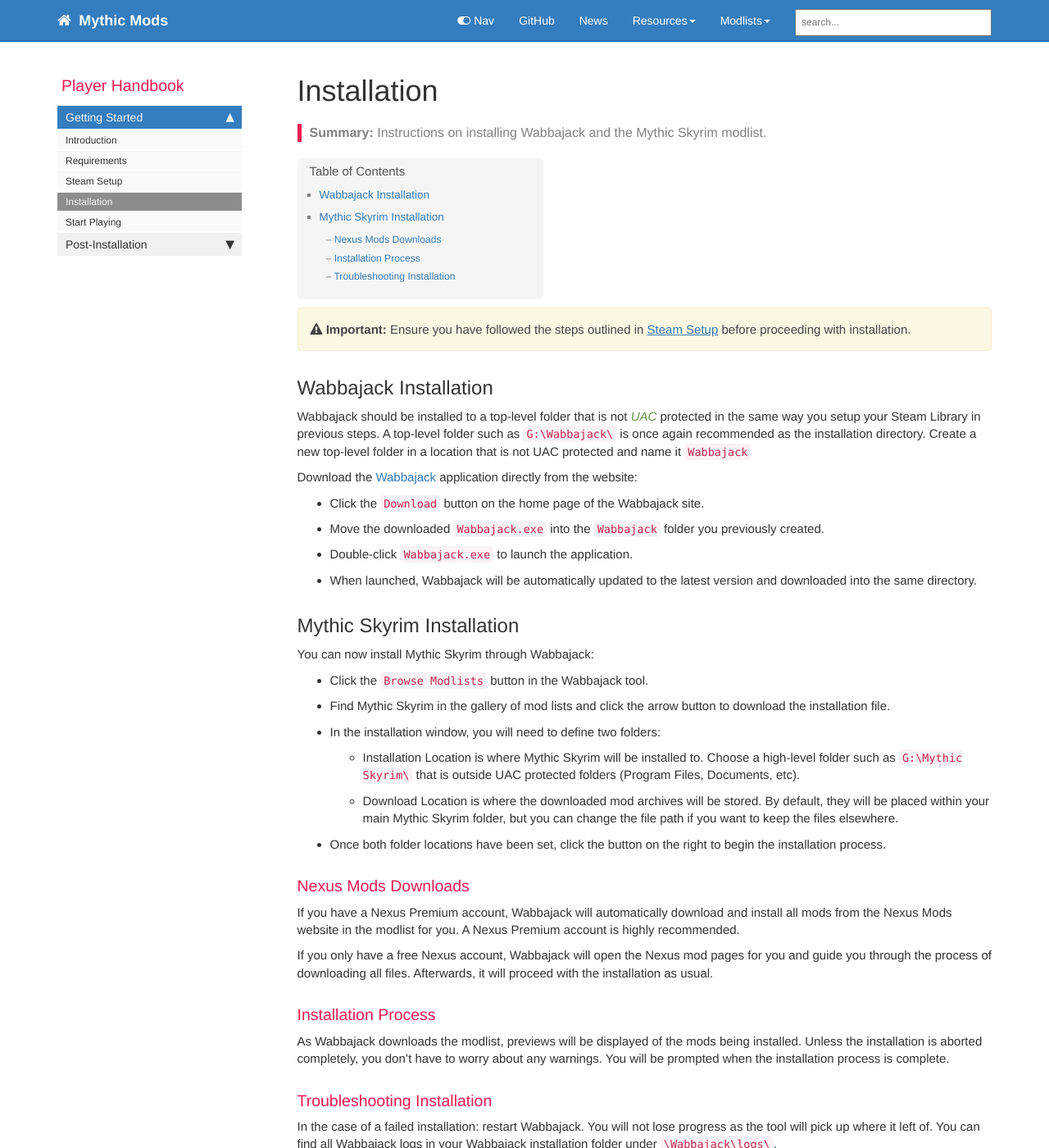
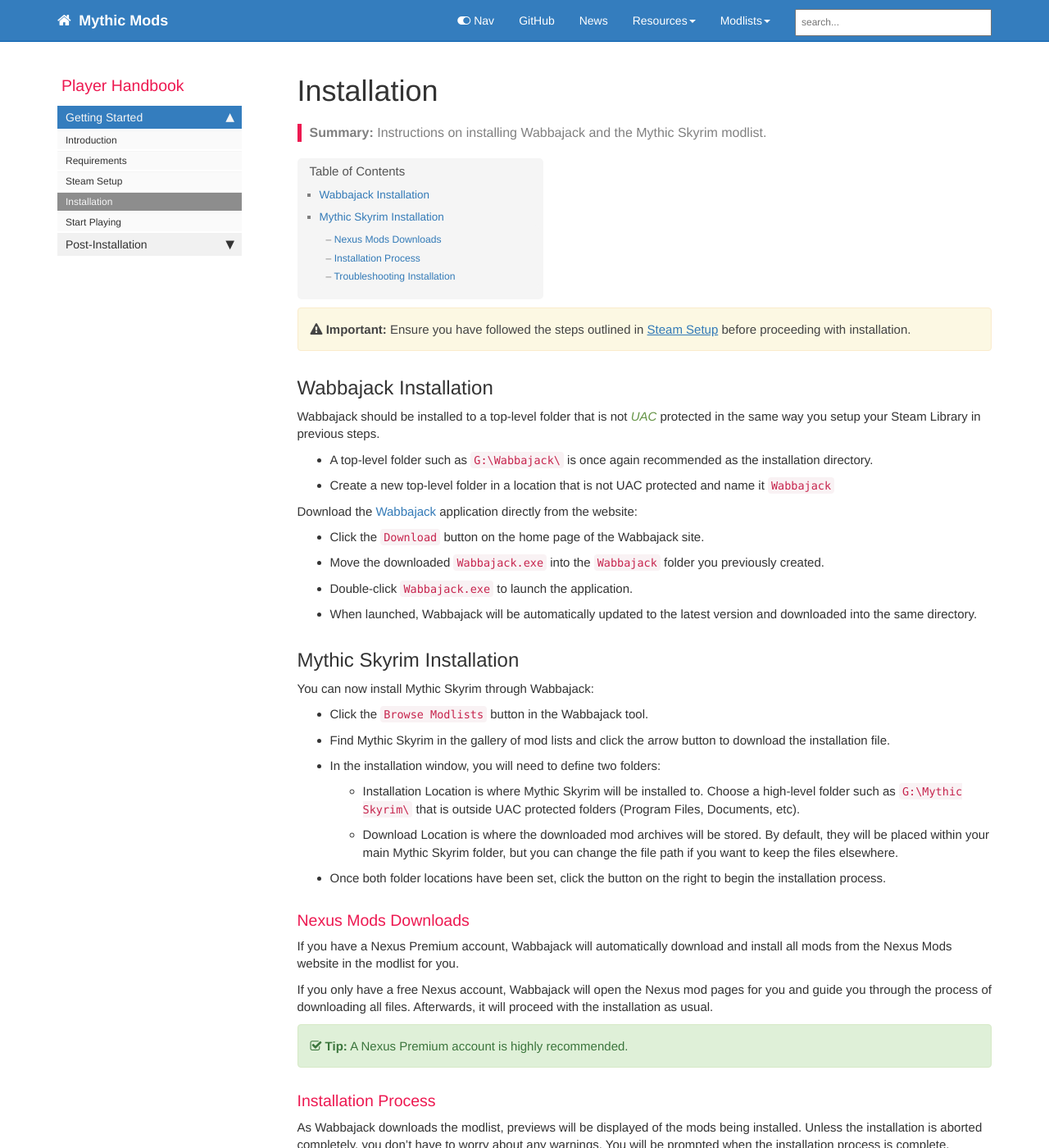
Before and after one commit to mythic-mods/mythic-mods.github.io, a Jekyll site: the page built from pages/mythic-skyrim/mythic-skyrim-installation.md, in a window 1280 px wide and 1400 px high. Shown: the whole window at 82% size. Built offline with Jekyll 4.4.1, drawn with Linux system fonts in a browser that asks for light colours; comment, search, counter and statistics services are not loaded.

Commit message:
Update mythic-skyrim-installation.md

```diff
--- a/pages/mythic-skyrim/mythic-skyrim-installation.md
+++ b/pages/mythic-skyrim/mythic-skyrim-installation.md
@@ -9,10 +9,12 @@ summary: Instructions on installing Wabbajack and the Mythic Skyrim modlist.
 
 {% include important.html content="Ensure you have followed the steps outlined in [Steam Setup] before proceeding with installation." %}
 
+
 ## Wabbajack Installation
+
 Wabbajack should be installed to a top-level folder that is not <a href="#" data-toggle="tooltip" data-original-title="{{site.data.glossary.uac}}">UAC</a> protected in the same way you setup your Steam Library in previous steps.
-A top-level folder such as `G:\Wabbajack\` is once again recommended as the installation directory.
-Create a new top-level folder in a location that is not UAC protected and name it `Wabbajack`
+* A top-level folder such as `G:\Wabbajack\` is once again recommended as the installation directory.
+* Create a new top-level folder in a location that is not UAC protected and name it `Wabbajack`
 
 Download the [Wabbajack] application directly from the website:
 * Click the `Download` button on the home page of the Wabbajack site.
@@ -20,7 +22,9 @@ Download the [Wabbajack] application directly from the website:
 * Double-click `Wabbajack.exe` to launch the application.
 * When launched, Wabbajack will be automatically updated to the latest version and downloaded into the same directory.
 
+
 ## Mythic Skyrim Installation
+
 You can now install Mythic Skyrim through Wabbajack:
 * Click the `Browse Modlists` button in the Wabbajack tool.
 * Find Mythic Skyrim in the gallery of mod lists and click the arrow button to download the installation file.
@@ -29,14 +33,19 @@ You can now install Mythic Skyrim through Wabbajack:
   * Download Location is where the downloaded mod archives will be stored. By default, they will be placed within your main Mythic Skyrim folder, but you can change the file path if you want to keep the files elsewhere.
 * Once both folder locations have been set, click the button on the right to begin the installation process.
 
+
 ### Nexus Mods Downloads
+
 If you have a Nexus Premium account, Wabbajack will automatically download and install all mods from the Nexus Mods website in the modlist for you.
-A Nexus Premium account is highly recommended.
 
 If you only have a free Nexus account, Wabbajack will open the Nexus mod pages for you and guide you through the process of downloading all files.
 Afterwards, it will proceed with the installation as usual.
 
+{% include tip.html content="A Nexus Premium account is highly recommended." %}
+
+
 ### Installation Process
+
 As Wabbajack downloads the modlist, previews will be displayed of the mods being installed.
 Unless the installation is aborted completely, you don’t have to worry about any warnings.
 You will be prompted when the installation process is complete.
```
